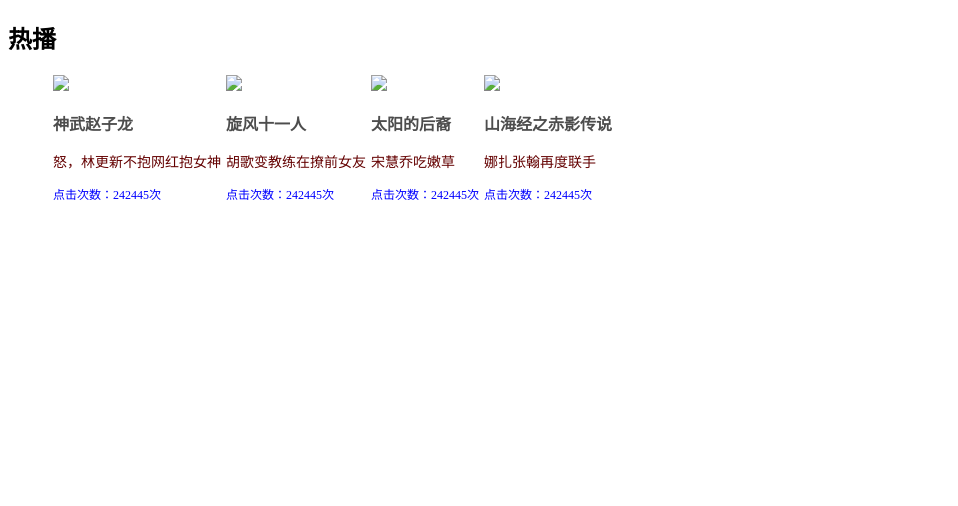
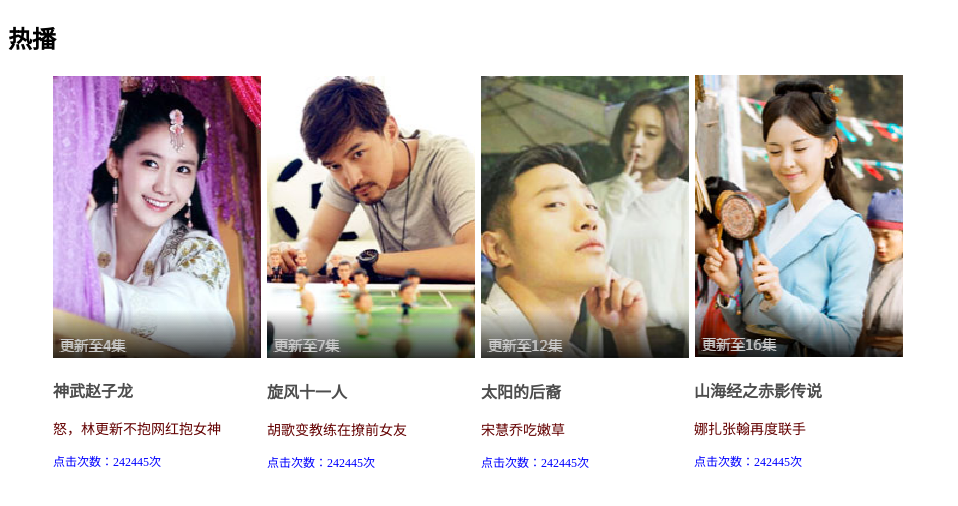
Before and after one commit to web2-guoyingxiu/homework4, a plain HTML site: page work4.html in a window 1280 px wide. Shown: the whole page, without its empty margins (0-958 px from the left). Drawn offline with Linux system fonts and the light colour scheme.

Commit message:
Update work4.html

```diff
--- a/work4.html
+++ b/work4.html
@@ -30,25 +30,25 @@
 		<h2>热播</h2>
 		<ul>
 			<li>
-				<img src="img/img1.png"/>
+				<img src="img1.png"/>
 			    <h3>神武赵子龙</h3>
 			    <p>怒，林更新不抱网红抱女神</p>
 			    <p>点击次数：242445次</p>
 			</li>
 			<li>
-				<img src="img/img2.png"/>
+				<img src="img2.png"/>
 			    <h3>旋风十一人</h3>
 			    <p>胡歌变教练在撩前女友</p>
 			    <p>点击次数：242445次</p>
 			</li>
 			<li>
-				<img src="img/img3.png"/>
+				<img src="img3.png"/>
 			    <h3>太阳的后裔</h3>
 			    <p>宋慧乔吃嫩草</p>
 			    <p>点击次数：242445次</p>
 			</li>
 			<li>
-				<img src="img/img4.png"/>
+				<img src="img4.png"/>
 			   <h3>山海经之赤影传说</h3>
 			    <p>娜扎张翰再度联手</p>
 			    <p>点击次数：242445次</p>
```
